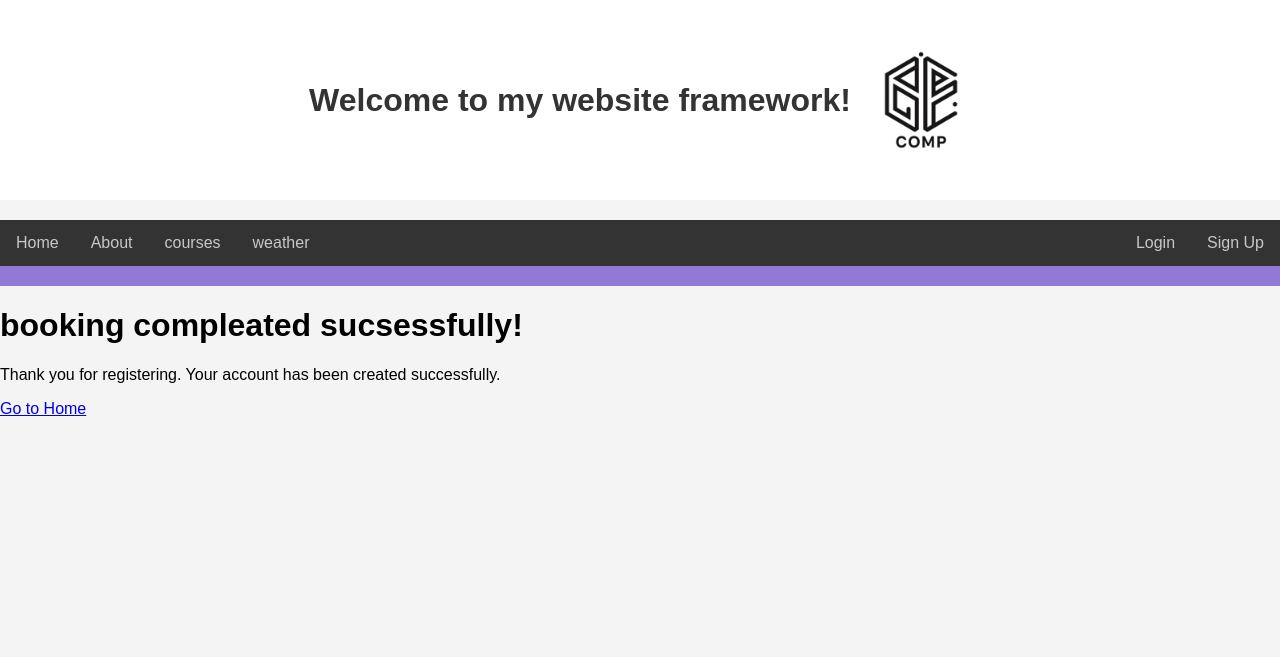
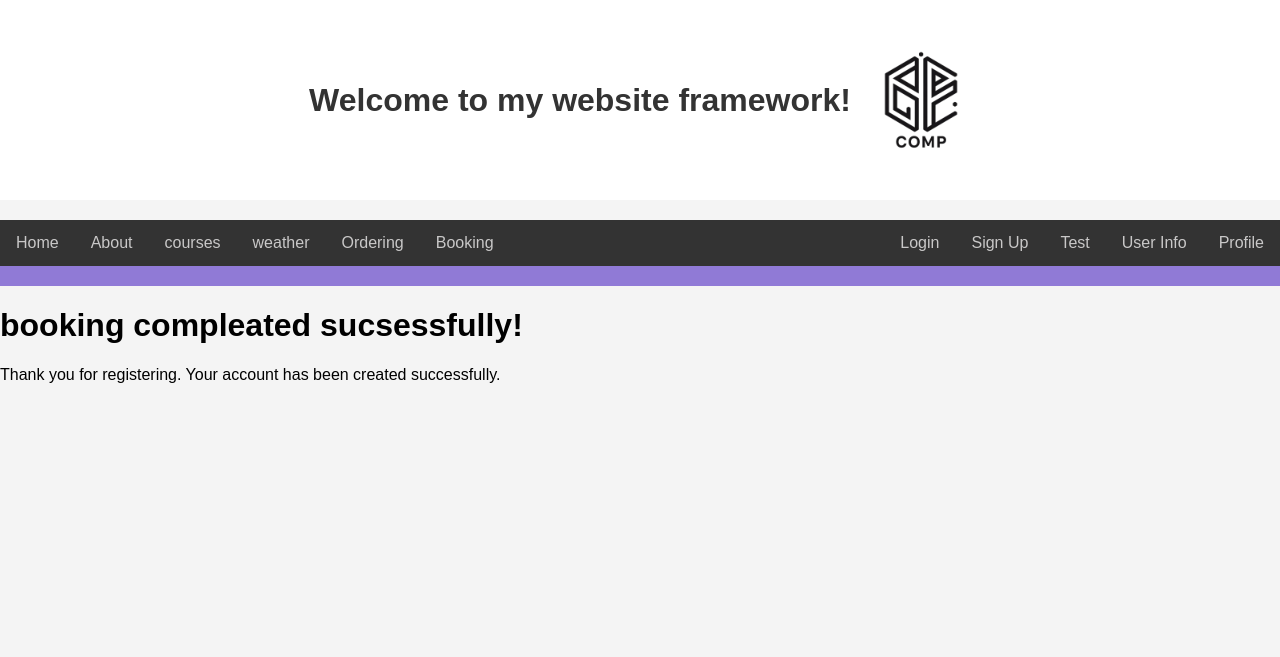
Before and after one commit to khanya-mcfadden/os-practice-framework, a Flask app: page /booking_confirm in a window 1280 px wide. Shown: the top 657 px of the page. Run offline with Flask 3, Linux system fonts and the light colour scheme.

Commit message:
Remove unnecessary navigation links from confirmation pages and streamline theme injection in main.py

```diff
--- a/Templates/booking_confirm.html
+++ b/Templates/booking_confirm.html
@@ -8,7 +8,6 @@
 
     <h1>booking compleated sucsessfully!</h1>
     <p>Thank you for registering. Your account has been created successfully.</p>
-    <a href="/">Go to Home</a>
 </body>
 {% endblock %}
 
--- a/Templates/index.html
+++ b/Templates/index.html
@@ -23,19 +23,16 @@
         <a href="/about" style="color: #C9C8C8">About</a>
         <a href="/courses" style="color: #C9C8C8">courses</a>
         <a href="/health_page" style="color: #C9C8C8">weather</a>
-        {% if authenticated %}
         <a href="/Orderingpage" style="color: #C9C8C8">Ordering</a>
         <a href="/BookingPage" style="color: #C9C8C8">Booking</a>
         <a href="/profile" style="color: #C9C8C8; float:right;">Profile</a>
 
-        {% if admin %}
         <a href="/user_info" style="color: #C9C8C8; float: right;">User Info</a>
         <a href="/test" style="color: #C9C8C8; float: right;">Test</a>
-        {% endif %}
-        {% else %}
+
         <a href="/Sign-Up" style="color: #C9C8C8; float: right;">Sign Up</a>
         <a href="/login" style="color: #C9C8C8; float: right;">Login</a>
-        {% endif %}
+
     </nav>
     <div class="navbar"></div>
     {% block content %}
@@ -43,6 +40,7 @@
         <p>We are glad to have you here. Explore and enjoy your stay!</p>
     </div>
     {% endblock %}
+
     <div class="footer">
         <footer>
             <section id="themes" style="padding: 5px;">
--- a/Templates/ordering_confirm.html
+++ b/Templates/ordering_confirm.html
@@ -7,7 +7,6 @@
 
     <h1>order placed Successfully!</h1>
     <p>Thank you for ordering. Your order has been finished successfully.</p>
-    <a href="/">Go to Home</a>
 </body>
 {% endblock %}
 </html>
--- a/main.py
+++ b/main.py
@@ -49,7 +49,10 @@ def inject_user():
         session["admin"] = bool(
             session.get("admin", False)
         )  # Ensure admin status is boolean
-    return user_data
+    return dict(user=user_data)
+def inject_theme():
+    theme = session.get("theme", "light")
+    return dict(theme=theme)
 
 
 @app.route("/")
@@ -140,11 +143,12 @@ def Order():
                 (item, quantity, session.get("username")),
             )
             connection.commit()
+
+            return redirect(url_for("ordering_confirm"))
+        except sqlite3.Error:
             connection.close()
-            return redirect("/ordering_confirm")
-        except sqlite3.Error:
             return "Order failed", 400
-    return redirect("Orderingpage.html")
+    return render_template("Orderingpage.html")
 
 
 @app.route("/test")
@@ -339,10 +343,7 @@ def set_theme():
     return "", 204
 
 
-@app.context_processor
-def inject_theme():
-    theme = session.get("theme", "light")
-    return dict(theme=theme)
+
 
 
 @app.route("/change_password", methods=["GET", "POST"])
```
Also changed, not shown: users.db.
